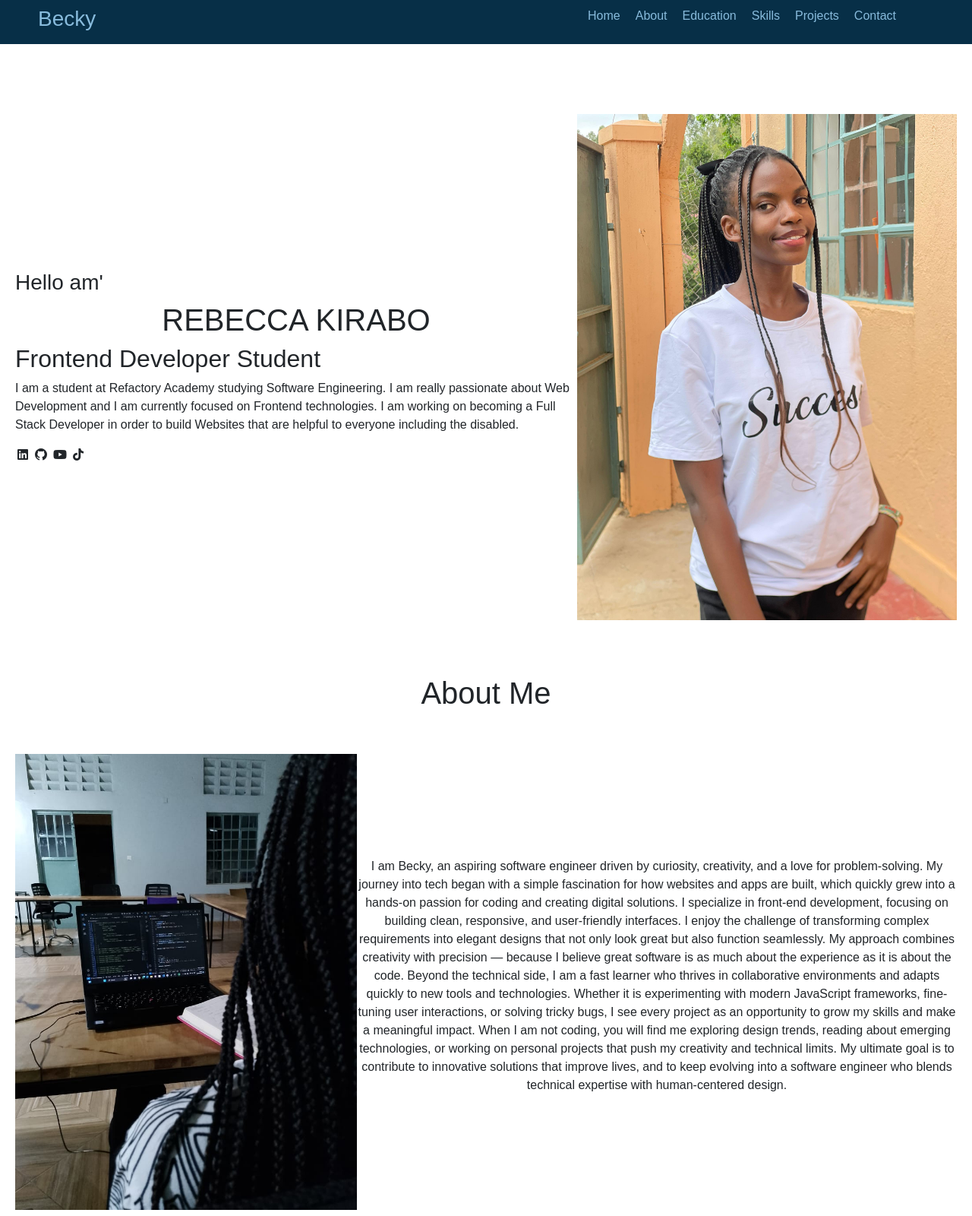
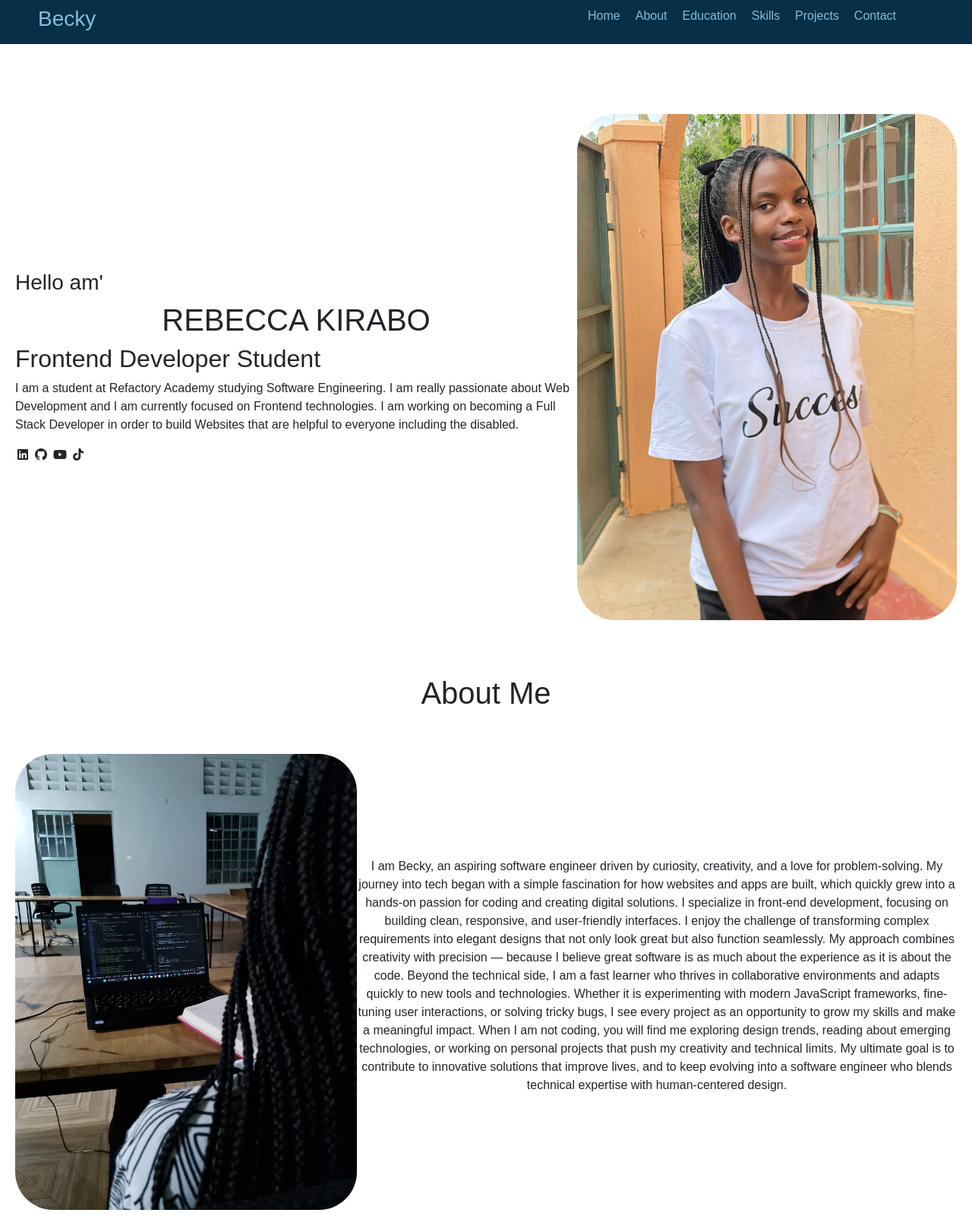
Before and after one commit to Becky-234/portifolio, a plain HTML site: page my-portifolo/index.html in a window 1280 px wide. Shown: the top 1600 px of the page at 76% size. Drawn offline with nearby package versions, Linux system fonts and the light colour scheme.

Commit message:
education

```diff
--- a/my-portifolo/index.html
+++ b/my-portifolo/index.html
@@ -48,7 +48,7 @@
                     <i class="fa-brands fa-youtube fa-beat"></i>
                     <i class="fa-brands fa-tiktok fa-beat"></i>
                 </div>
-                <img src="../images/becky.jpg" alt="My picture" width="500px">
+                <img src="../images/becky.jpg" alt="My picture" width="500px" style="border-radius: 50px;">
             </section>
         </div>
         <br><br><br>
@@ -57,7 +57,7 @@
             <h1>About Me</h1>
             <br><br>
             <section class="about" id="about">
-                <img src="../images/code.jpg" alt="My picture" width="450px" style="">
+                <img src="../images/code.jpg" alt="My picture" width="450px" style="border-radius: 50px;">
 
                 <div class="sentence">
                     <p style="text-align: center;">
```
